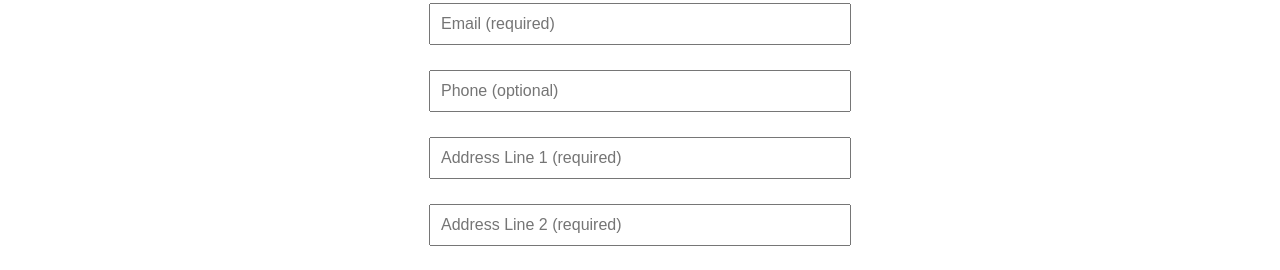
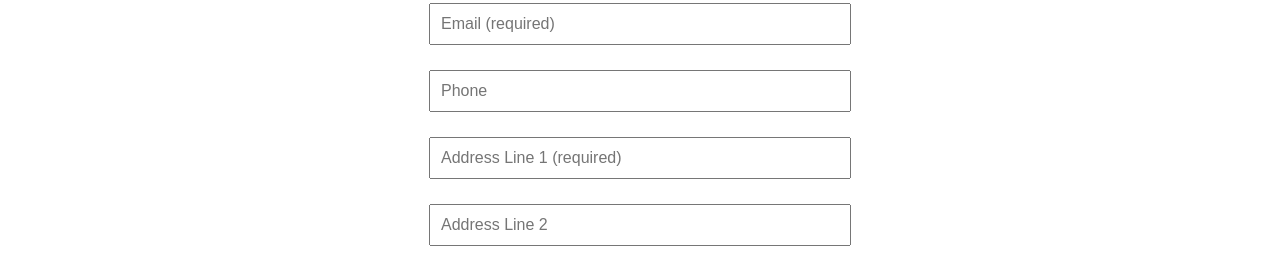
Before and after one commit to wingsyzou/RFR-website, a React (Create React App) app: page /book-now in a window 1280 px wide. Shown: the part 241-511 px from the top of the page. Built offline with nearby package versions, Linux system fonts and the light colour scheme.

Commit message:
slight tweaks to bookconsultation

```diff
--- a/src/pages/BookConsultation.js
+++ b/src/pages/BookConsultation.js
@@ -73,7 +73,7 @@ function BookConsultation() {
         <input
           type="tel"
           name="phone"
-          placeholder="Phone (optional)"
+          placeholder="Phone"
           value={phone}
           onChange={handleInputChange}
         />
@@ -87,7 +87,7 @@ function BookConsultation() {
         <input
           type="text"
           name="address2"
-          placeholder="Address Line 2 (required)"
+          placeholder="Address Line 2"
           value={address2}
           onChange={handleInputChange}
         />
```
